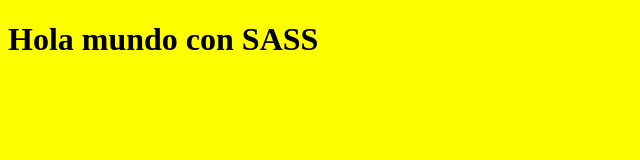
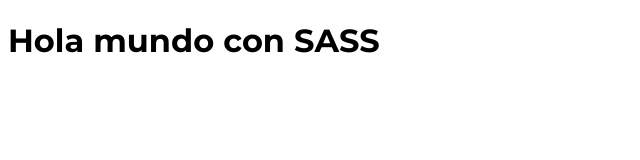
Before and after one commit to vitelbol/Materiales-Festival-de-Musica, a website: page index.html in a window 1280 px wide. Shown: the whole page, without its empty margins (0-640 px from the left). Drawn offline with Linux system fonts and the light colour scheme.

Commit message:
agregarfuentegoogle

```diff
--- a/index.html
+++ b/index.html
@@ -4,6 +4,9 @@
     <meta charset="UTF-8">
     <meta name="viewport" content="width=device-width, initial-scale=1.0">
     <title>Festival De Musica</title>
+    <link rel="preconnect" href="https://fonts.googleapis.com">
+    <link rel="preconnect" href="https://fonts.gstatic.com" crossorigin>
+    <link href="https://fonts.googleapis.com/css2?family=Montserrat:ital,wght@0,100..900;1,100..900&family=Open+Sans&family=PT+Sans:wght@400;700&display=swap" rel="stylesheet">
     <link rel="stylesheet" href="build/css/app.css">
 </head>
 <body>
--- a/src/scss/app.scss
+++ b/src/scss/app.scss
@@ -1,3 +1,5 @@
 body{
-    background-color: yellow;
+    font-family: "Montserrat", sans-serif;
+    font-optical-sizing: auto;
+    font-style: normal;
 }
```
Also changed, not shown: build/css/app.css.
